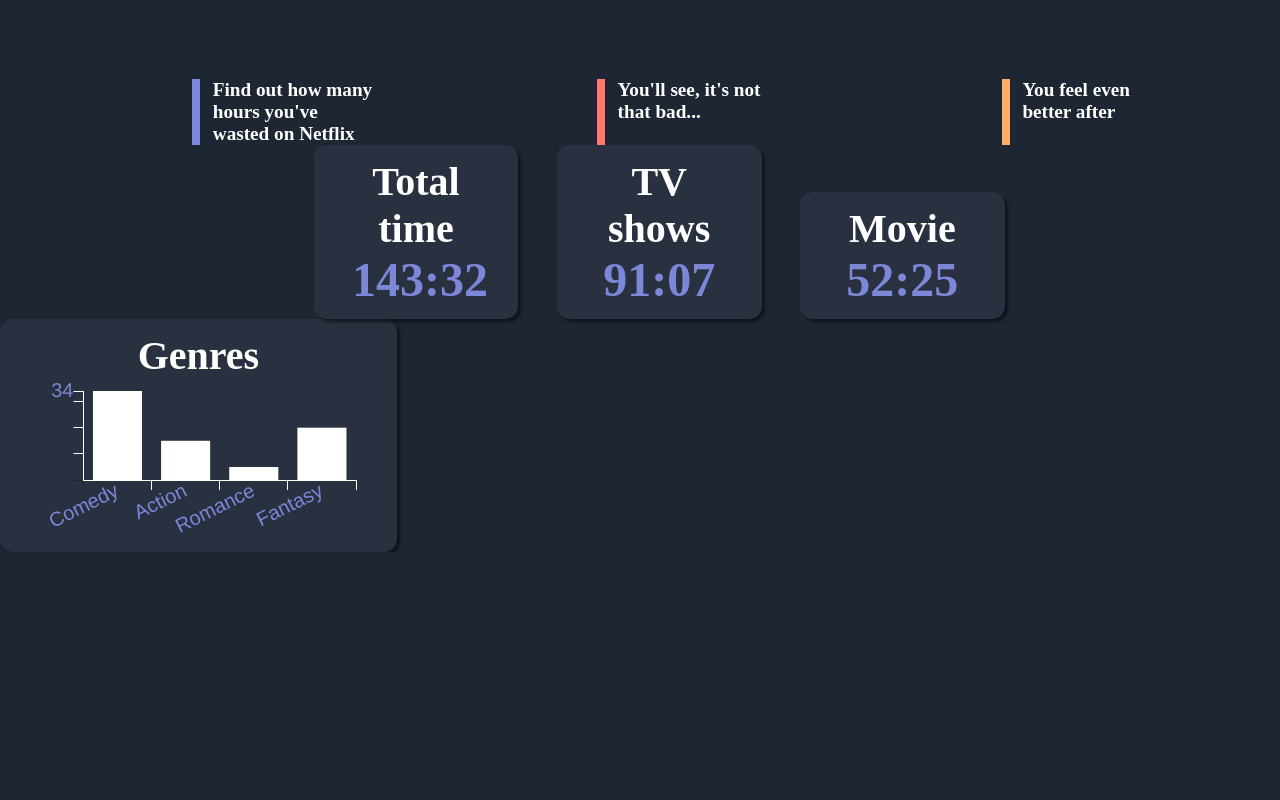
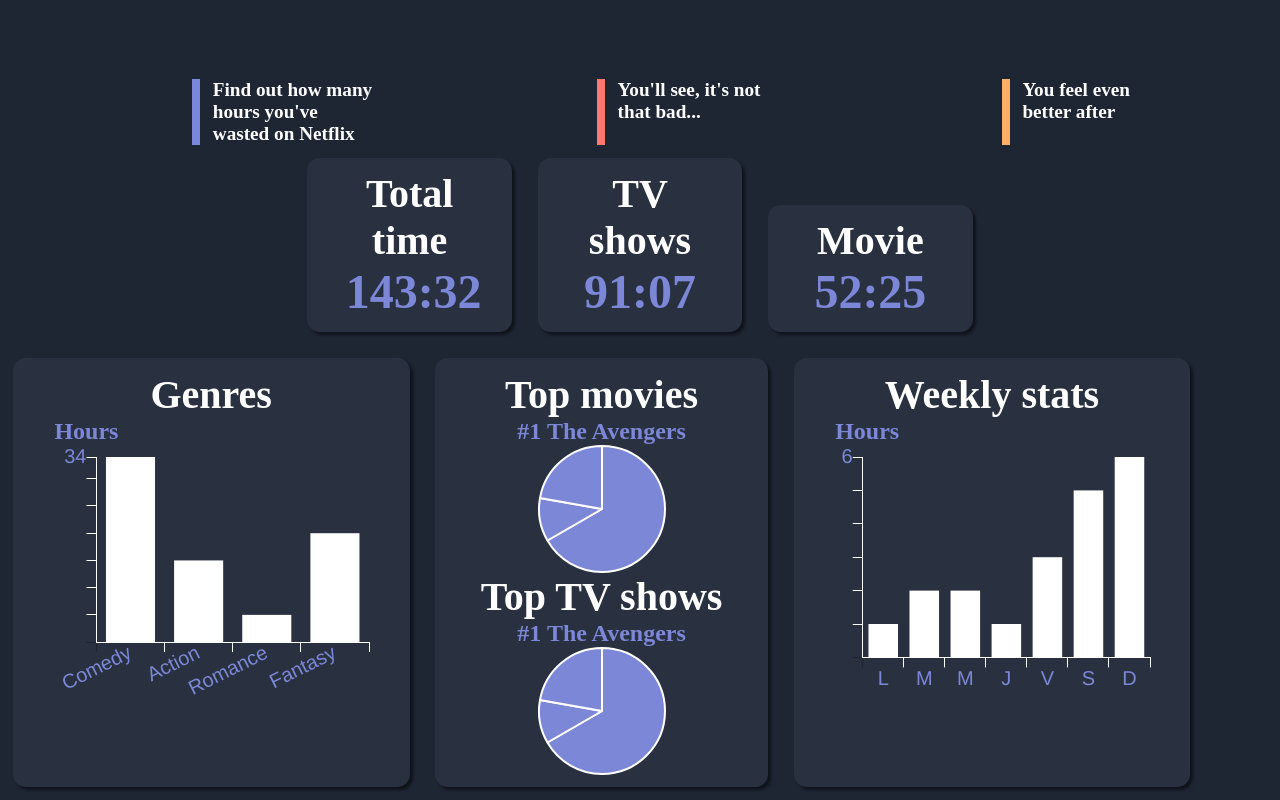
Before and after one commit to CoopTeamX/netflix-wasted-time, a React (Create React App) app: page / in a window 1280 px wide. Shown: the part 483-1283 px from the top of the page. Before the commit the page ends 1035 px from the top, so only its background shows below. Built offline with nearby package versions, Linux system fonts and the light colour scheme; a web font is replaced by a local one.

Commit message:
Add piechart component

```diff
--- a/src/Components/StatsPage/BarChart/BarChart.js
+++ b/src/Components/StatsPage/BarChart/BarChart.js
@@ -8,14 +8,12 @@
 
   render() {
     // you only have to set those values thanks to this.props
-    const labels = ['Comedy', 'Action', 'Romance', 'Fantasy'];
-    const values = [34, 15, 5, 20];
 
     const data = {
-      labels: labels,
+      labels: this.props.data.labels,
       datasets: [{
         backgroundColor: 'rgba(255,255,255)',
-        data: values,
+        data: this.props.data.values,
         fontColor: "#7C87D7",
         fontSize: 24,
       }]
@@ -23,9 +21,7 @@
 
     const options = {
       legend: {
-        display: false,
-        fontColor: "#7C87D7",
-        fontSize: 24,
+        display: false
       },
 
       scales: {
@@ -50,7 +46,7 @@
             beginAtZero: true,
             fontColor: "#7C87D7",
             fontSize: 20,
-            max: Math.max.apply(this, values),
+            max: Math.max.apply(this, this.props.data.values),
             callback: function(value, index, values) {
               if (index === 0) return Math.max.apply(this, values);
               else return '';
@@ -65,11 +61,12 @@
     return (
       <div className="chart stats--bar-chart">
         <div className="stats--title">{this.props.title}</div>
+        <div className="stats--legend-bar">Hours</div>
         <Bar
           data={data}
           options={options}
           width={100}
-          height={50}
+          height={80}
         />
       </div>
     );
--- /dev/null
+++ b/src/Components/StatsPage/PieChart/PieChart.js
@@ -0,0 +1,45 @@
+import React from "react";
+import { Pie } from 'react-chartjs-2';
+
+export default class PieChart extends React.Component {
+  constructor() {
+    super();
+  }
+
+  render() {
+    // you only have to set those values thanks to this.props
+
+    const data = {
+			labels: [
+				'Red',
+				'Blue',
+				'Yellow'
+			],
+			datasets: [{
+				data: [300, 50, 100],
+
+				backgroundColor: "#7C87D7",
+				hoverBackgroundColor: "#7C87D7"
+			}]
+		};
+
+		const options = {
+			legend: {
+				display: false
+			}
+		};
+
+    return (
+      <div>
+        <div className="stats--title">{this.props.title}</div>
+        <div className="stats--legend">#1 The Avengers</div>
+        <Pie
+					data={data}
+					height={50}
+					options={options}
+					width={100}
+				/>
+      </div>
+    );
+  }
+}
--- a/src/Components/StatsPage/StatsPage.js
+++ b/src/Components/StatsPage/StatsPage.js
@@ -1,5 +1,6 @@
 import React from "react";
 import BarChart from "./BarChart/BarChart";
+import PieChart from "./PieChart/PieChart";
 import StatsNumber from "./StatsNumber/StatsNumber";
 import "./StatsPage.scss";
 
@@ -10,6 +11,22 @@
   }
 
   render() {
+    const statsMovies = {
+    };
+
+    const statsTVShows = {
+    };
+
+    const statsGenres = {
+      labels: ['Comedy', 'Action', 'Romance', 'Fantasy'],
+      values: [34, 15, 5, 20]
+    };
+
+    const statsWeekly = {
+      labels: ['L', 'M', 'M', 'J', 'V', 'S', 'D'],
+      values: [1, 2, 2, 1, 3, 5, 6]
+    };
+
     return (
       <div className="page--stats">
         <div className="stats">
@@ -18,8 +35,13 @@
             <StatsNumber title="TV shows" result="91:07"/>
             <StatsNumber title="Movie" result="52:25"/>
           </div>
-          <div>
-            <BarChart title="Genres"/>
+          <div className="stats--charts">
+            <BarChart title="Genres" data={statsGenres}/>
+            <div className="stats--pies chart">
+              <PieChart title="Top movies" data={statsMovies}/>
+              <PieChart title="Top TV shows" data={statsTVShows}/>
+            </div>
+            <BarChart title="Weekly stats" data={statsWeekly}/>
           </div>
         </div>
       </div>
--- a/src/Components/StatsPage/StatsPage.scss
+++ b/src/Components/StatsPage/StatsPage.scss
@@ -10,6 +10,7 @@
     border-radius: 13px;
     box-shadow: 3px 3px 3px rgba(0, 0, 0, 0.5);
     padding: 1% 3% 1% 3%;
+    margin: 1%;
   }
 
   &--title {
@@ -38,4 +39,30 @@
   &--bar-chart {
     width: 25%;
   }
+
+  &--pies {
+    margin-left: auto;
+    margin-right: auto;
+    width: 20%;
+  }
+
+  &--pie-chart {
+    width: 13%;
+  }
+
+  &--legend {
+    color: $color-three;
+    font-size: 1.5em;
+    text-align: center;
+  }
+
+  &--legend-bar {
+    color: $color-three;
+    font-size: 1.5em;
+    margin-left: 1%;
+  }
+
+  &--charts {
+    display: flex;
+  }
 }
```
